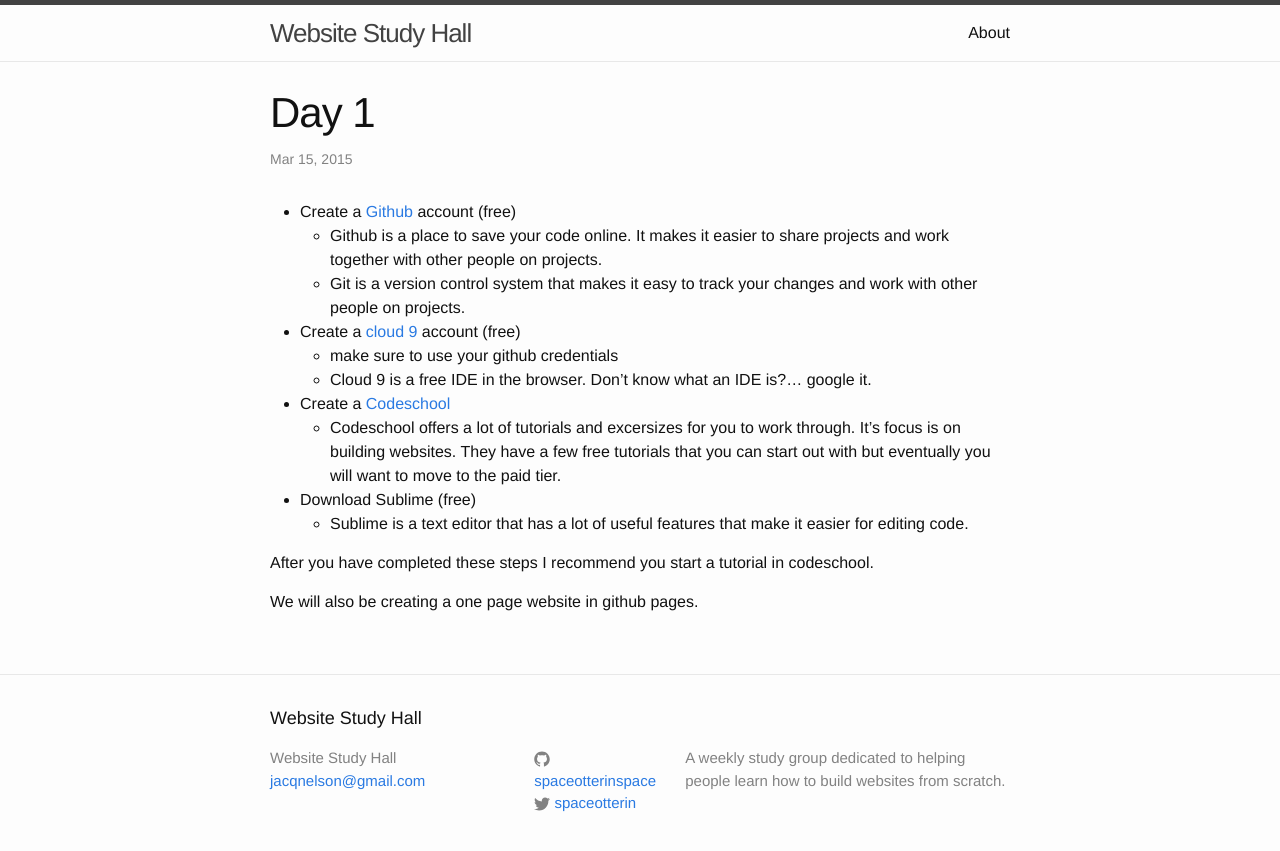
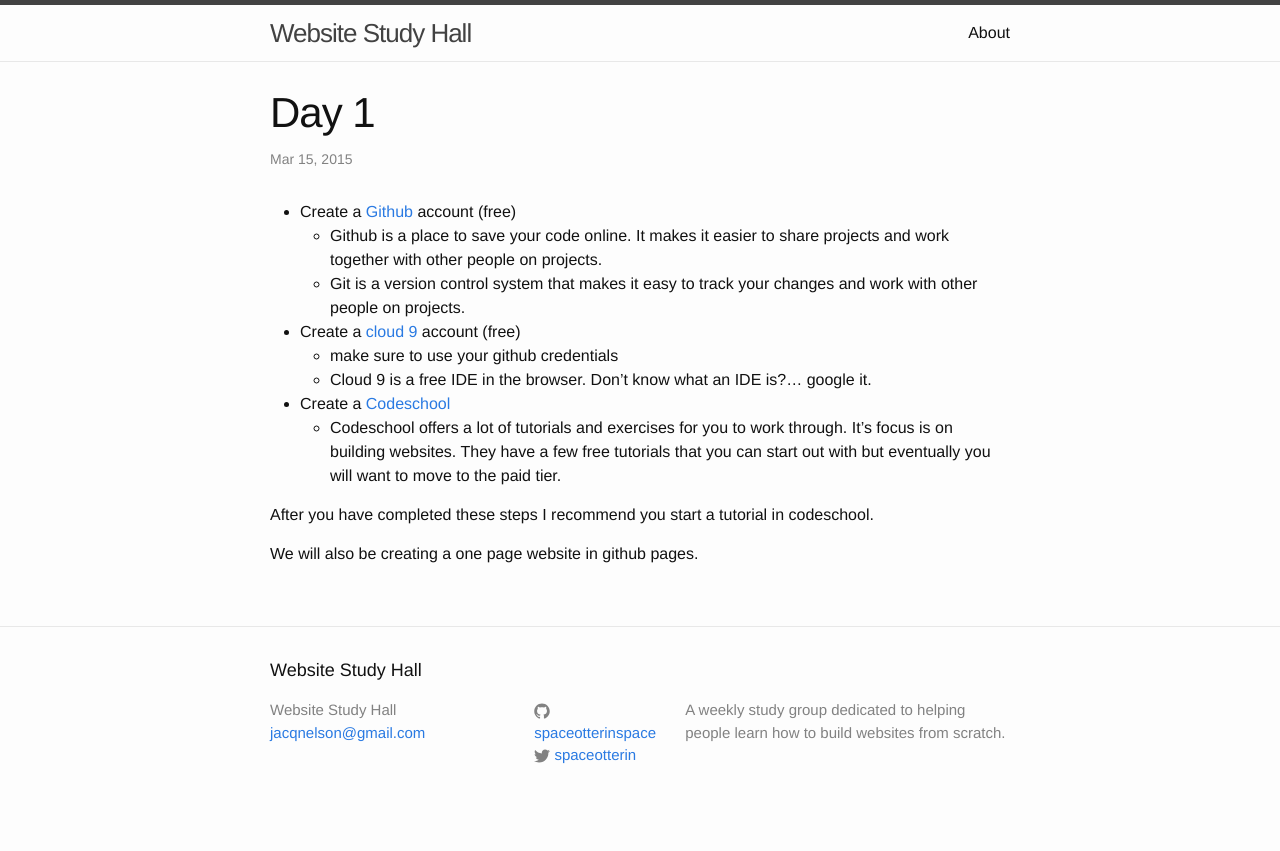
Before and after one commit to SpaceOtterInSpace/spaceotterinspace_old, a Jekyll site: the page built from _posts/2015-03-15-welcome-to-jekyll.markdown, in a window 1280 px wide. Shown: the top 851 px of the page. Built offline with Jekyll 4.4.1, drawn with Linux system fonts in a browser that asks for light colours.

Commit message:
Fix spelling and remove text editor suggestion.

```diff
--- a/_posts/2015-03-15-welcome-to-jekyll.markdown
+++ b/_posts/2015-03-15-welcome-to-jekyll.markdown
@@ -11,9 +11,7 @@
     * make sure to use your github credentials
     * Cloud 9 is a free IDE in the browser. Don't know what an IDE is?... google it.
 * Create a [Codeschool][codeschool]
-    * Codeschool offers a lot of tutorials and excersizes for you to work through. It's focus is on building websites. They have a few free tutorials that you can start out with but eventually you will want to move to the paid tier.
-* Download Sublime (free)
-    * Sublime is a text editor that has a lot of useful features that make it easier for editing code.
+    * Codeschool offers a lot of tutorials and exercises for you to work through. It's focus is on building websites. They have a few free tutorials that you can start out with but eventually you will want to move to the paid tier.
 
 After you have completed these steps I recommend you start a tutorial in codeschool.
 
--- a/_posts/2015-03-16-github-pages.markdown
+++ b/_posts/2015-03-16-github-pages.markdown
@@ -16,7 +16,7 @@
    * Select html5
 * create a file called index.html
 * put some html in here
-* put it bakc on github
+* put it back on github
     * on the tab called bash (the command line)
     * git add .
     * git commit -m "Initial commit"
```
